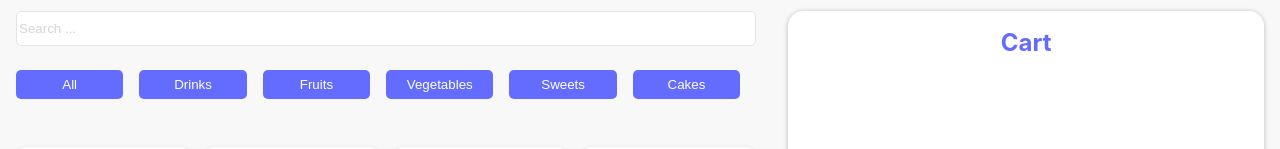
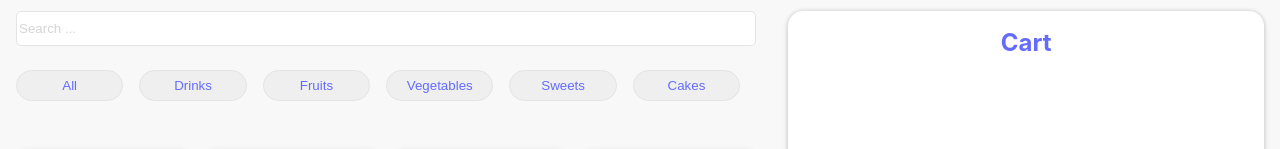
Before and after one commit to nourabdalaziz/Point-Of-Sale-System-ReactJS, a React (Vite) app: page / in a window 1280 px wide. Shown: the part 305-454 px from the top of the page. Built offline with nearby package versions, Linux system fonts and the light colour scheme; data requests are answered from the project's data file.

Commit message:
edit styling of categories btns in pos page

```diff
--- a/index.css
+++ b/index.css
@@ -85,7 +85,6 @@ input[type="search"]::placeholder {
   border-radius: 5px;
   border: 1px solid rgb(229, 227, 227);
 }
-
 .pos-categories-btns {
   display: flex;
   align-items: center;
@@ -97,9 +96,16 @@ input[type="search"]::placeholder {
   padding: 7px 7px;
   width: 20%;
   margin-right: 1rem;
-  border-radius: 5px;
-  background-color: #646cff;
-  color: #fff;
-  border: none;
+  border-radius: 20px;
+  color: #646cff;
+  border: 1px solid rgb(229, 227, 227);
   cursor: pointer;
 }
+.pos-categories-btns button:focus {
+  background-color: #646cff;
+  color: rgb(240, 239, 239);
+}
+.pos-categories-btns button:hover {
+  background-color: #646cff;
+  color: rgb(240, 239, 239);
+}
```
